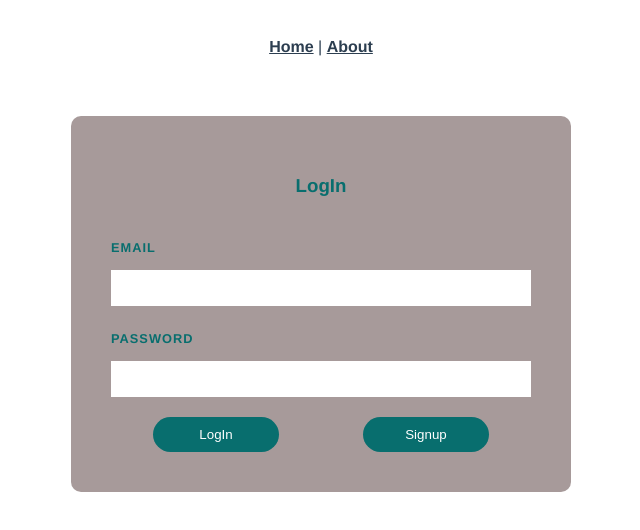
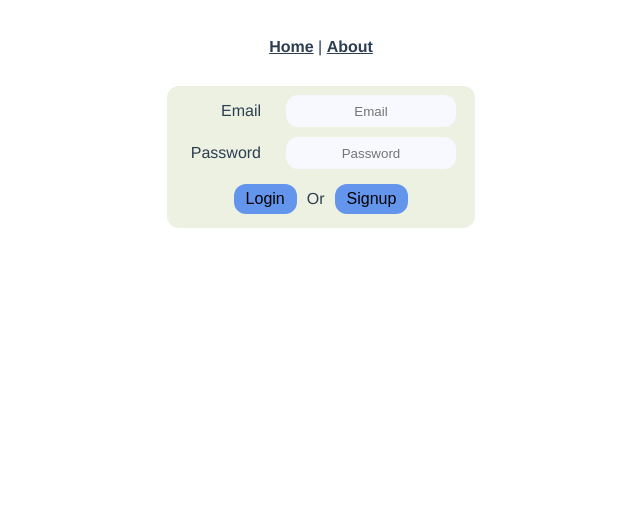
Before and after one commit to timoschwarzbach/WAD-Homework4, a Vue app in the folder frontend/: page /#/login in a window 1280 px wide. Shown: the top 530 px of the page, without its empty margins (319-959 px from the left). Built offline with nearby package versions, Linux system fonts and the light colour scheme.

Commit message:
login design

```diff
--- a/frontend/src/views/LogIn.vue
+++ b/frontend/src/views/LogIn.vue
@@ -1,12 +1,28 @@
 <template>
   <div class="form">
-    <h3>LogIn</h3>
-    <label for="email">Email</label>
-    <input type="email" name="email" required v-model="email" />
-    <label for="password">Password</label>
-    <input type="password" name="password" required v-model="password" />
+    <div class="input_area">
+      <label for="email">Email</label>
+      <input
+        type="email"
+        name="email"
+        placeholder="Email"
+        required
+        v-model="email"
+      />
+    </div>
+    <div class="input_area">
+      <label for="password">Password</label>
+      <input
+        type="password"
+        name="password"
+        placeholder="Password"
+        required
+        v-model="password"
+      />
+    </div>
     <div class="container">
-      <button @click="LogIn" class="center">LogIn</button>
+      <button @click="LogIn" class="center">Login</button>
+      <label>Or</label>
       <button @click="this.$router.push('/signup')" class="center">
         Signup
       </button>
@@ -56,54 +72,53 @@ export default {
 
 <style scoped>
 .form {
-  max-width: 420px;
-  margin: 30px auto;
-  background: rgb(167, 154, 154);
-  text-align: left;
-  padding: 40px;
-  border-radius: 10px;
+  display: flex;
+  flex-direction: column;
+  justify-content: space-between;
+  align-items: center;
+  background-color: #ecf1e2;
+  border-radius: 12px;
+  max-width: 300px;
+  padding: 4px;
+  margin: 0 auto;
 }
-h3 {
+
+.form > label {
+  padding: 10px 0;
+}
+
+input {
+  background-color: ghostwhite;
+  border: none;
+  border-radius: 12px;
   text-align: center;
-  color: rgb(8, 110, 110);
+  margin: 5px;
+  padding: 10px 0;
+  resize: none;
+  width: 170px;
+  height: 12px;
+  overflow: hidden;
 }
-label {
-  color: rgb(8, 110, 110);
-  display: inline-block;
-  margin: 25px 0 15px;
-  font-size: 0.8em;
-  text-transform: uppercase;
-  letter-spacing: 1px;
-  font-weight: bold;
+
+button {
+  background-color: cornflowerblue;
+  border-radius: 12px;
+  border: none;
+  padding: 6px 12px;
+  font-size: 16px;
+  margin: 10px;
 }
-input {
-  display: block;
-  padding: 10px 6px;
-  width: 100%;
-  box-sizing: border-box;
-  border: none;
-  border-bottom: 1px solid white;
-  color: blue;
+
+.input_area {
+  flex-direction: row;
+  vertical-align: middle;
+  margin-left: auto;
+  margin-right: 10px;
+  display: flex;
+  align-items: center;
 }
-button {
-  background: rgb(8, 110, 110);
-  border: 0;
-  padding: 10px 20px;
-  margin: 20px 20px 20px 20px;
-  color: white;
-  border-radius: 20px;
-  align-items: center;
-  text-align: center;
-}
-.center {
-  margin: auto;
-  border: 0;
-  padding: 10px 20px;
-  margin-top: 20px;
-  width: 30%;
-}
-.container {
-  display: flex;
-  justify-content: center;
+
+.input_area > label {
+  margin-right: 20px;
 }
 </style>
```
